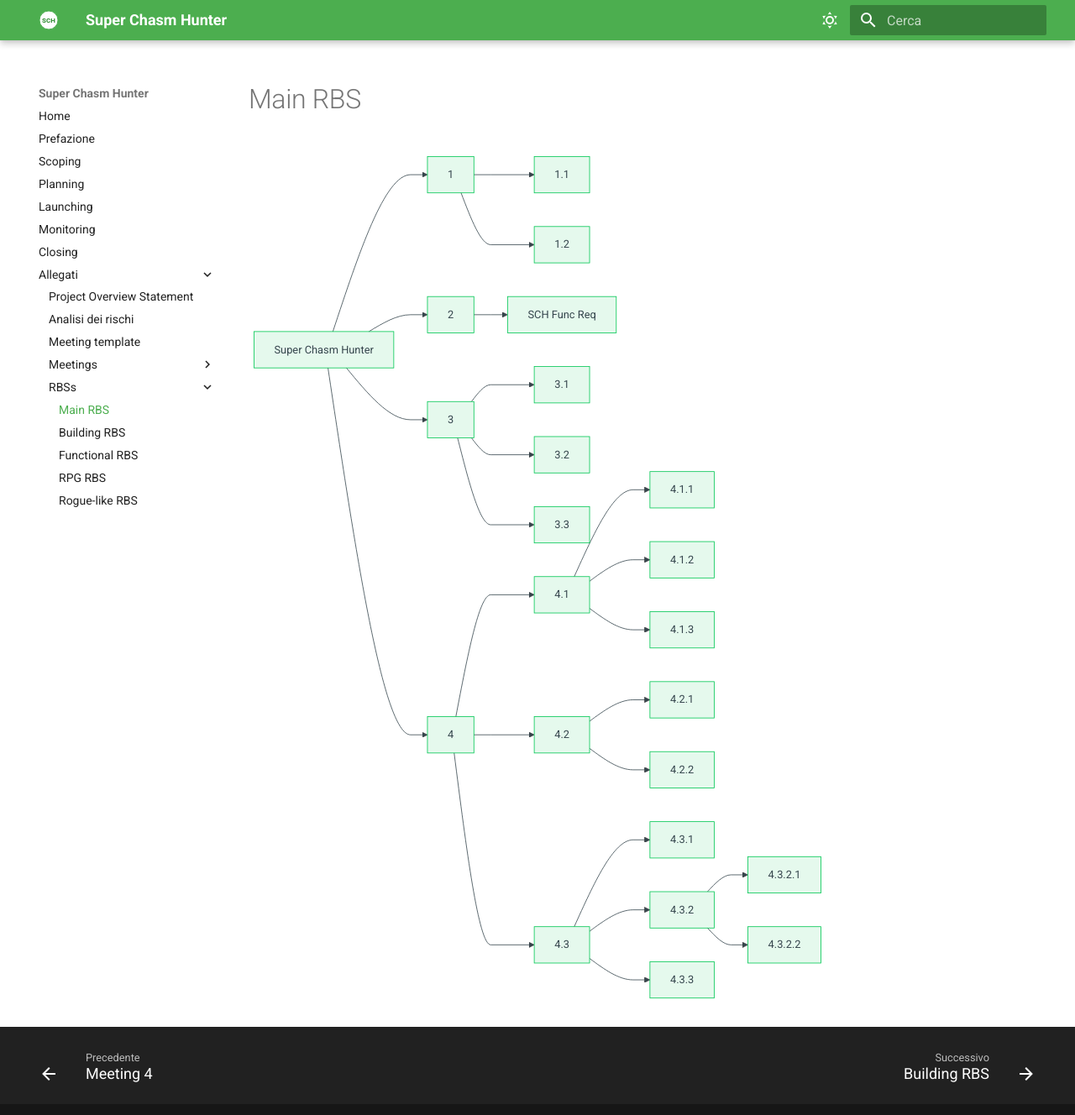
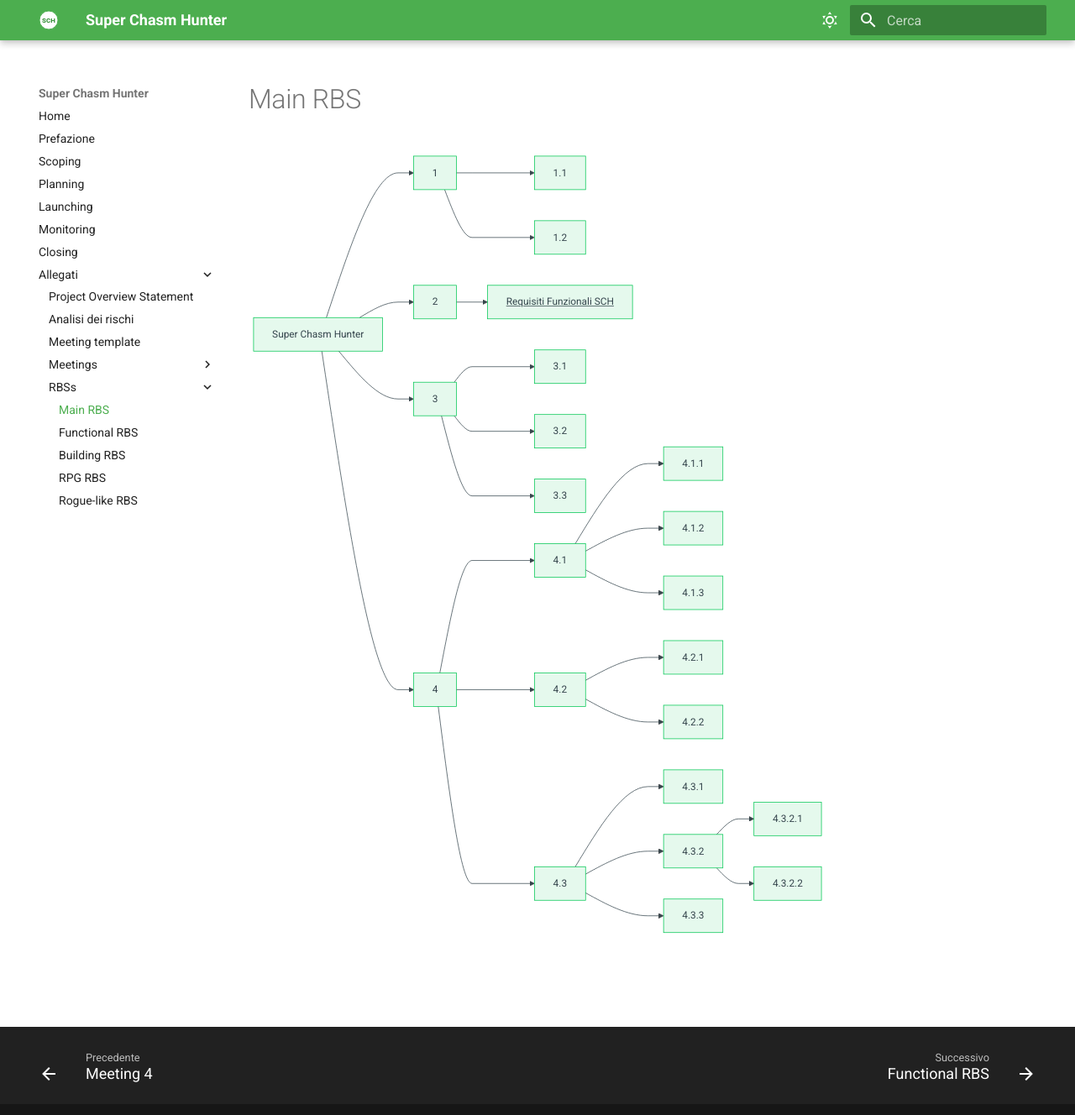
Before and after one commit to FilippoGurioli/super-chasm-hunter-pm, an MkDocs documentation site: the page built from docs/Allegati/RBSs/1 - Main.md, in a window 1280 px wide and 1339 px high. Shown: the top 1328 px of the window at 84% size. Built offline with MkDocs 1.6.1 and Material for MkDocs 9.7.7, drawn with Linux system fonts in a browser that asks for light colours; part of the change alters nothing that is shown.

Commit message:
refactor: rename to sort files

````diff
--- a/docs/Allegati/RBSs/Main.md
+++ b/docs/Allegati/RBSs/1 - Main.md
@@ -11,7 +11,7 @@ graph LR
     1.2
 
     2
-    2.1[SCH Func Req]
+    2.1[Requisiti Funzionali SCH]
 
     3
     3.1
@@ -66,5 +66,6 @@ graph LR
     %% class 4.3.2,4.3.2.1,4.3.2.2,4.3.3 verde;
     %% class 1,4,1.1,1.2,3.3,4.1.1,4.3,4.3.1, giallo;
     %% class 2.1 blu;
+    click 2.1 "./SCH%20Func%20Req.md" "Requisiti funzionali SCH"
     %% class 3 rosso;
 ```
````
Also changed, not shown: docs/Allegati/RBSs/2 - SCH Func Req.md (renamed from docs/Allegati/RBSs/SCH Func Req.md).
